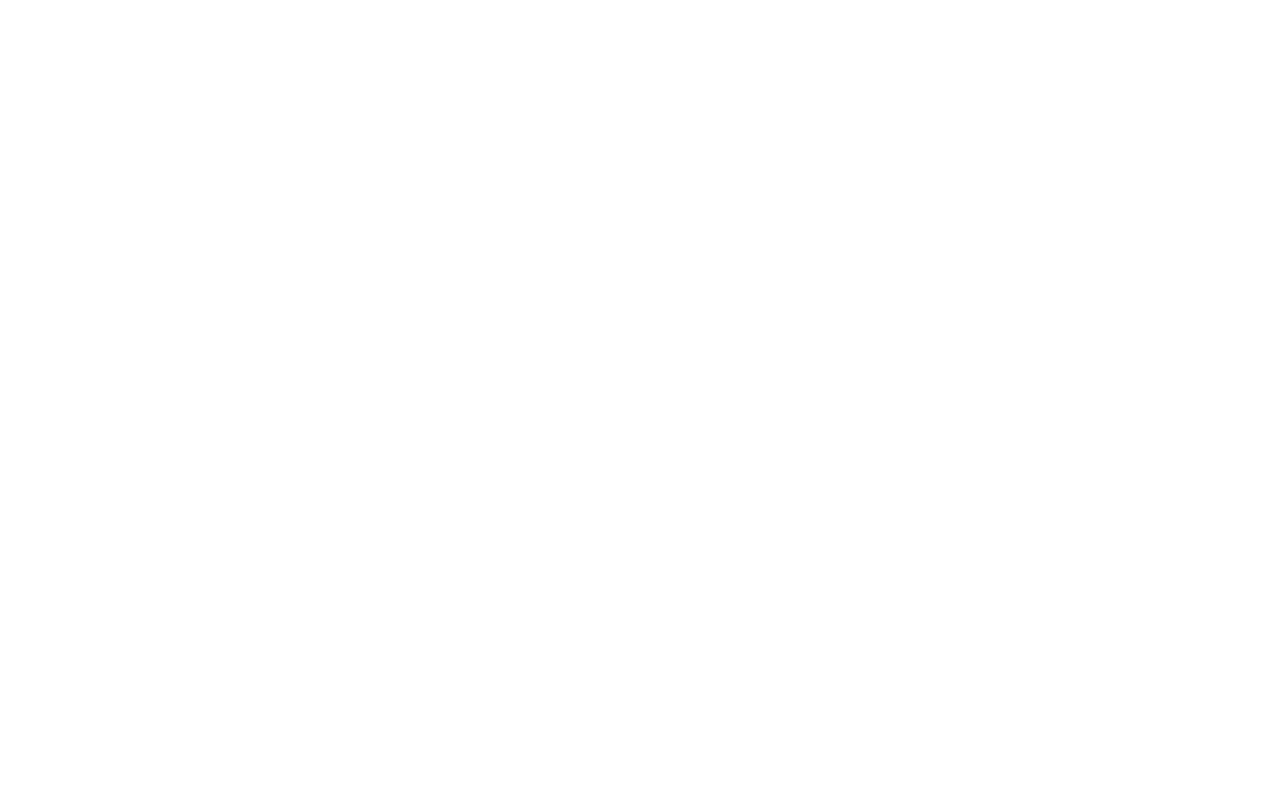
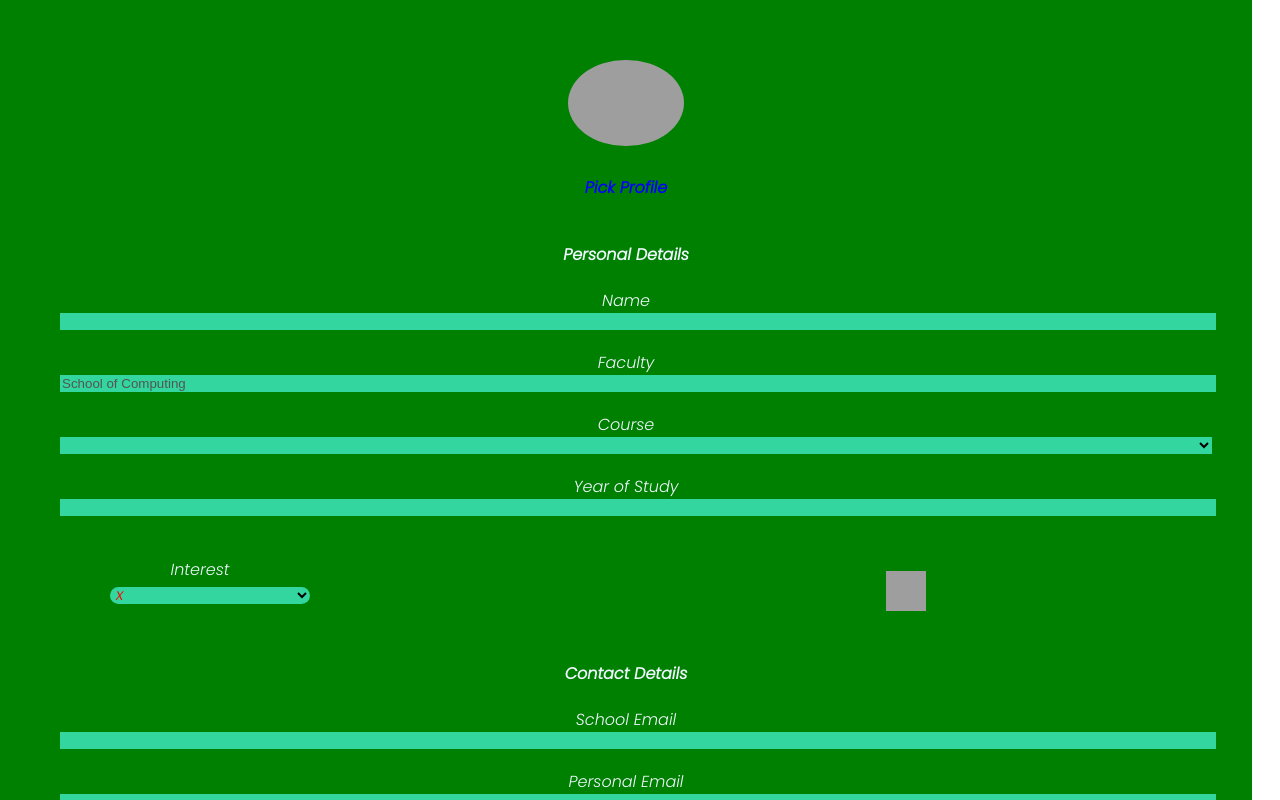
Before and after one commit to ARPspoofing/BT3103-Project, a Vue app: page /#/Profile/ProfileForm in a window 1280 px wide. Before the commit this address led to /#/Profile/ProfileForm. Built offline with nearby package versions, Linux system fonts and the light colour scheme; grey boxes are pictures that could not be loaded.

Commit message:
SPRINT DONE

```diff
--- a/package.json
+++ b/package.json
@@ -13,7 +13,9 @@
     "core-js": "^3.6.5",
     "uuid": "^8.3.2",
     "vue": "^3.0.0",
+    "vue-gifplayer": "^1.0.2",
     "vue-router": "^4.0.0-0",
+    "vue-spinner": "^1.0.4",
     "vue-tailwind": "^2.5.0",
     "vue-uid": "^0.4.5",
     "vuelidate": "^0.7.7",
--- a/src/App.vue
+++ b/src/App.vue
@@ -1,5 +1,6 @@
 <template>
   <div>
+  <ProfileForm v-if="!navigation"/>
   <Home v-if="navigation"/>
   </div>
 </template>
--- /dev/null
+++ b/src/components/Loading.vue
@@ -0,0 +1,23 @@
+<template>
+        <img class="loading" src="https://cutewallpaper.org/21/loading-gif-transparent-background/CBP-Portal.gif">
+</template>
+
+<script>
+    export default {
+        name: 'Loading',
+    }
+</script>
+
+<style scoped>
+    .loading {
+        z-index: 101;
+        height: 30%;
+        width: 30%;
+        position: absolute;
+        display: flex;
+        justify-content: center;
+        align-items: center;
+        left:30vw;
+        top:40vh;
+    }
+</style>
--- a/src/main.js
+++ b/src/main.js
@@ -2,4 +2,5 @@ import { createApp } from 'vue'
 import App from './App.vue'
 import router from './router/index.js'
 import store from './store'
+
 createApp(App).use(store).use(router).mount('#app')
--- a/src/views/Login.vue
+++ b/src/views/Login.vue
@@ -1,24 +1,46 @@
 <template>
-    Register
-    <p><input type="text" v-model="email"></p>
-    <p><input type="password" v-model="password"></p>
-    <p><button @click="register">Submit</button></p>
+
+<div class="form-wrap">
+        <form class="login">
+            <div class="inputs">
+                <div class="input">
+                    <h1>Welcome Back!</h1>
+                </div>
+                <div class="input">
+                    <h4>Login with your details</h4>
+                </div>
+                <div class="input">
+                    <h4>Email</h4>
+                </div>
+                <div class="input">
+                    <input type="text" v-model="email">
+                    <img class="icon" src="../assets/envelope.png">
+                </div>
+                <div class="input">
+                    <h4>Password</h4>
+                </div>
+                <div class="input">
+                    <input type="password" v-model="password">
+                    <img class="icon" src="../assets/lock.png">
+                </div>
+                <div class="input">
+                    <button @click="login"><b>Log In</b></button>
+                </div>
+            </div>
+        </form>
+    </div>
+    <span>{{this.errorMessage}}</span>
 </template>
 
 <script setup>
 import {ref} from "vue"
 import {getAuth,signInWithEmailAndPassword} from "firebase/auth"
 import {useRouter} from "vue-router"
-/*
-import {getFirestore} from 'firebase/firestore';
-import {doc, setDoc} from 'firebase/firestore';
-const db = getFirestore(firebaseApp)
-*/
 
 const email = ref("")
 const password = ref("")
 const router = useRouter()
-const register = () => {
+const login = () => {
     signInWithEmailAndPassword(getAuth(), email.value,password.value)
     .then((data) => {
         router.push('/about')
@@ -26,6 +48,79 @@ const register = () => {
 }
 </script>
 
-<style lang='sass'>
+<style scoped>
+    .form-wrap {
+        overflow:hidden;
+        display:flex;
+        height:80vh;
+        justify-content: center;
+        align-self: center;
+        margin: 0 auto;
+        width:90%;
+        background-image:url("../assets/signupBG.png");
+        background-repeat: no-repeat;
+    }
 
+    form {
+        padding: 0 10px;
+        position: relative;
+        display: flex;
+        flex-direction: column;
+        justify-content: top;
+        align-items: left;
+        flex: 1;
+        margin-left:12vw;
+
+    }
+
+    .inputs {
+        width:30%;
+    }
+
+    .input {
+        position: relative;
+        display: flex;
+        justify-content: left;
+        align-items: center;
+        margin-bottom:-10px;
+    }
+
+    input {
+        width: 100%;
+        border: none;
+        background-color: aquamarine;
+        padding: 4px 4px 4px 30px;
+        height: 25px;
+        border-top-left-radius: 25px;
+        border-bottom-left-radius: 25px;
+        border-top-right-radius: 25px;
+        border-bottom-right-radius: 25px;
+    }
+
+    input:focus {
+        outline: none;
+    }
+
+    .icon {
+        width:12px;
+        position:absolute;
+        margin-left:5px;
+    }
+
+    button {
+        margin-top:5vh;
+        width: 100%;
+        border: none;
+        display:flex;
+        align-items: center;
+        align-items: center;
+        justify-content: center;
+        background-color: green;
+        height: 30px;
+        border-top-left-radius: 25px;
+        border-bottom-left-radius: 25px;
+        border-top-right-radius: 25px;
+        border-bottom-right-radius: 25px;
+        color: white;
+    }
 </style>
--- a/src/views/Signup.vue
+++ b/src/views/Signup.vue
@@ -1,4 +1,5 @@
 <template>
+        <Loading v-if="loading"/>
     <div class="form-wrap">
         <form class="signup">
             <div class="inputs">
@@ -30,7 +31,7 @@
                     <img class="icon" src="../assets/lock.png">
                 </div>
                 <div class="input">
-                    <button @click="register"><b>Log In</b></button>
+                    <button @click="register"><b>Sign Up</b></button>
                 </div>
             </div>
         </form>
@@ -45,6 +46,7 @@ import {doc,setDoc,collection,getDocs,deleteDoc} from 'firebase/firestore';
 import {ref} from "vue"
 import {getAuth,createUserWithEmailAndPassword} from "firebase/auth"
 import {useRouter} from "vue-router"
+import Loading from '../components/Loading.vue'
 
 //Style
 
@@ -63,16 +65,22 @@ export default {
             passwordErrorPresent:false,
             confirmPasswordErrorPresent:false,
             errorMessage:'',
+            loading: null,
         }
+    },
+    components: {
+        Loading,
     },
     methods: {
         register() {
+                this.loading = true
                 createUserWithEmailAndPassword(getAuth(),this.email,this.password)
                 .then((data) => {
                     this.$router.push('/ProfileForm')
                     setDoc(doc(db,"students",this.email),{
                             email:this.email,
                 })
+                    this.loading = false
                 }).catch((err) => {
                     this.error = err.code
                     if (this.error === "auth/invalid-email") {
@@ -103,7 +111,6 @@ export default {
 </script>
 
 <style scoped>
-
     .form-wrap {
         overflow:hidden;
         display:flex;
@@ -179,7 +186,6 @@ export default {
         color: white;
     }
 
-
     .shake {
     animation: shake 0.82s cubic-bezier(0.36, 0.07, 0.19, 0.97) both;
     transform: translate3d(0, 0, 0);
@@ -209,6 +215,6 @@ export default {
     }
 
     .input-error {
-        border: 2px solid red;
+        order: 2px solid red;
     }
 </style>
```
Also changed, not shown: 1 other file (tests, documents, lock files or other folders).
